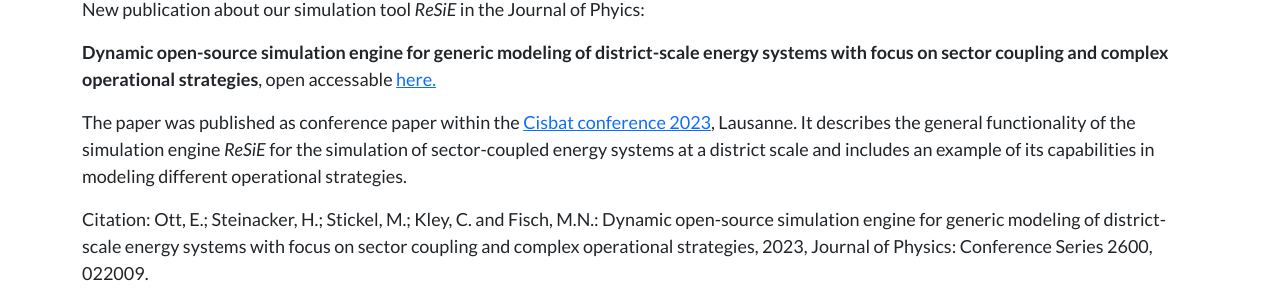
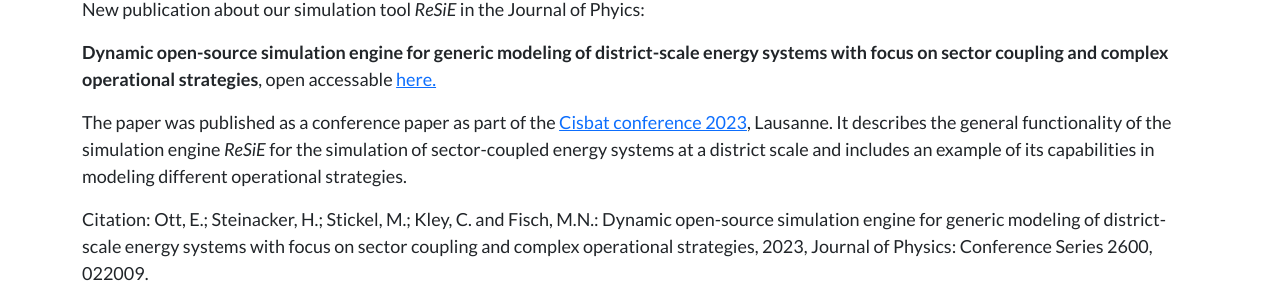
Before and after one commit to QuaSi-Software/Website, a Jekyll site: the page built from _posts/2023-12-04-JOP-paper-cisbat-ReSiE.md, in a window 1280 px wide. Shown: the part 338-643 px from the top of the page. Built offline with Jekyll 4.4.1, drawn with Linux system fonts in a browser that asks for light colours.

Commit message:
adressing requested changes by eott-siz

```diff
--- a/_posts/2023-12-04-JOP-paper-cisbat-ReSiE.md
+++ b/_posts/2023-12-04-JOP-paper-cisbat-ReSiE.md
@@ -8,9 +8,9 @@
 
 New publication about our simulation tool *ReSiE* in the Journal of Phyics:
 
-**Dynamic open-source simulation engine for generic modeling of district-scale energy systems with focus on sector coupling and complex operational strategies**, open accessable [here.](https://doi.org/https://doi.org/10.1088/1742-6596/2600/2/022009)
+**Dynamic open-source simulation engine for generic modeling of district-scale energy systems with focus on sector coupling and complex operational strategies**, open accessable [here.](https://doi.org/10.1088/1742-6596/2600/2/022009)
 
-The paper was published as conference paper within the [Cisbat conference 2023](https://cisbat.epfl.ch), Lausanne. It describes the general functionality of the simulation engine *ReSiE* for the simulation of sector-coupled energy systems at a district scale and includes an example of its capabilities in modeling different operational strategies.
+The paper was published as a conference paper as part of the [Cisbat conference 2023](https://cisbat.epfl.ch), Lausanne. It describes the general functionality of the simulation engine *ReSiE* for the simulation of sector-coupled energy systems at a district scale and includes an example of its capabilities in modeling different operational strategies.
 
 Citation: Ott, E.; Steinacker, H.; Stickel, M.; Kley, C. and Fisch, M.N.: Dynamic open-source simulation engine for generic modeling of district-scale energy systems with focus on sector coupling and complex operational strategies, 2023, Journal of Physics: Conference Series 2600, 022009.
 
```
